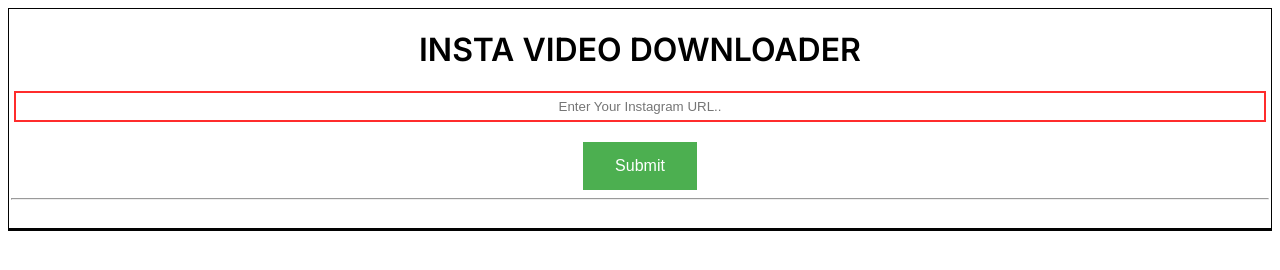
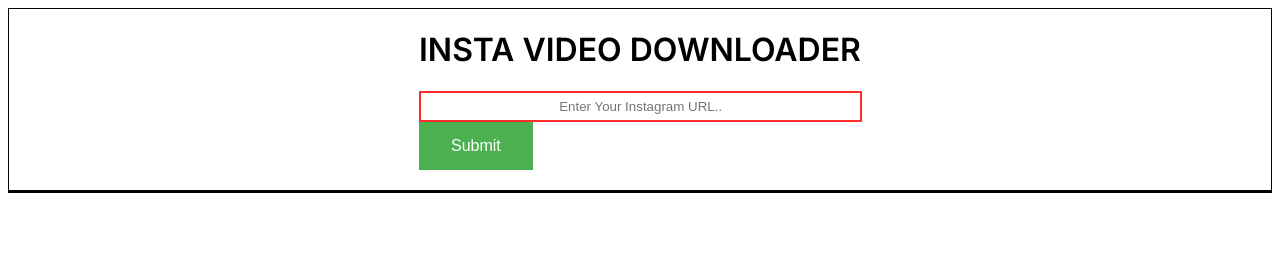
Before and after one commit to Subhashis360/instagram-video-downloader, a plain HTML site: page index.html in a window 1280 px wide. Drawn offline with Linux system fonts and the light colour scheme.

Commit message:
Update index.html

```diff
--- a/index.html
+++ b/index.html
@@ -8,13 +8,15 @@
     <link rel="stylesheet" href="style.css">
 </head>
 <body id="body">
-        <h1> INSTA VIDEO DOWNLOADER </h1>
-        <input type="text" id="textbox" class="textbox" placeholder="Enter Your Instagram URL.." required>
+        <div class="div2">
+            <h1> INSTA VIDEO DOWNLOADER </h1>
+        <input type="text" id="textbox" autocomplete="off" class="textbox" placeholder="Enter Your Instagram URL.." required>
         <br>
-        <button id="submit">Submit</button>
-        <hr>
+        <button id="submit" class="submit">Submit</button>
+        <br>
         <div id="loading"></div>
         <br>
+        </div>
     <center id="body1" class="body1">
     </center>
     <script src="app.js"></script>
```
